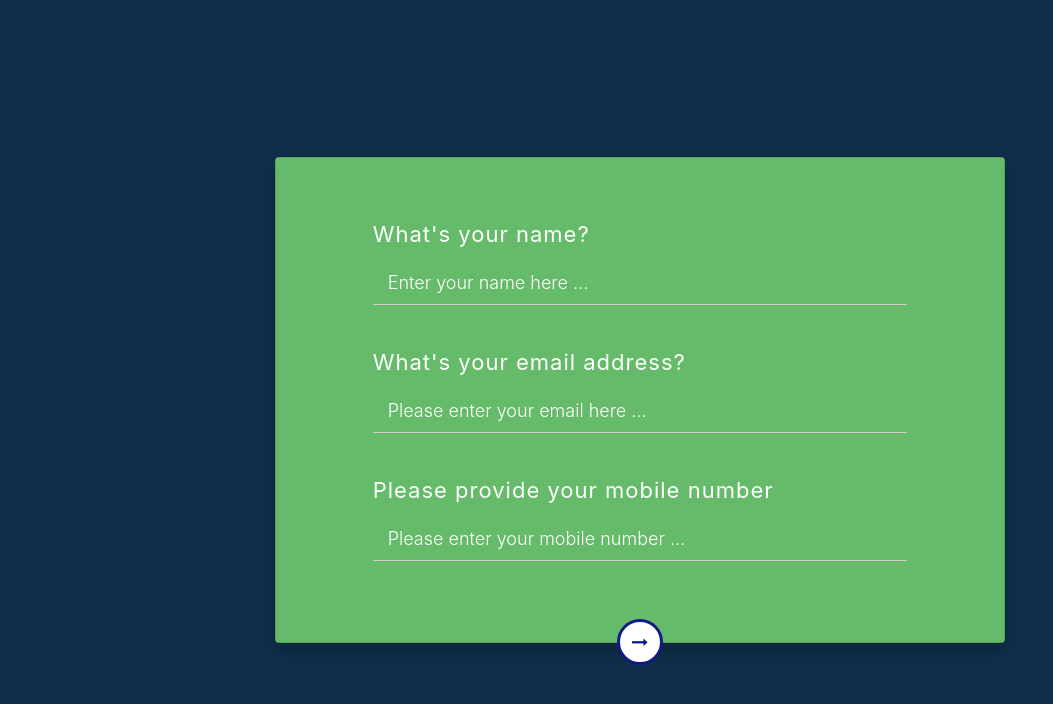
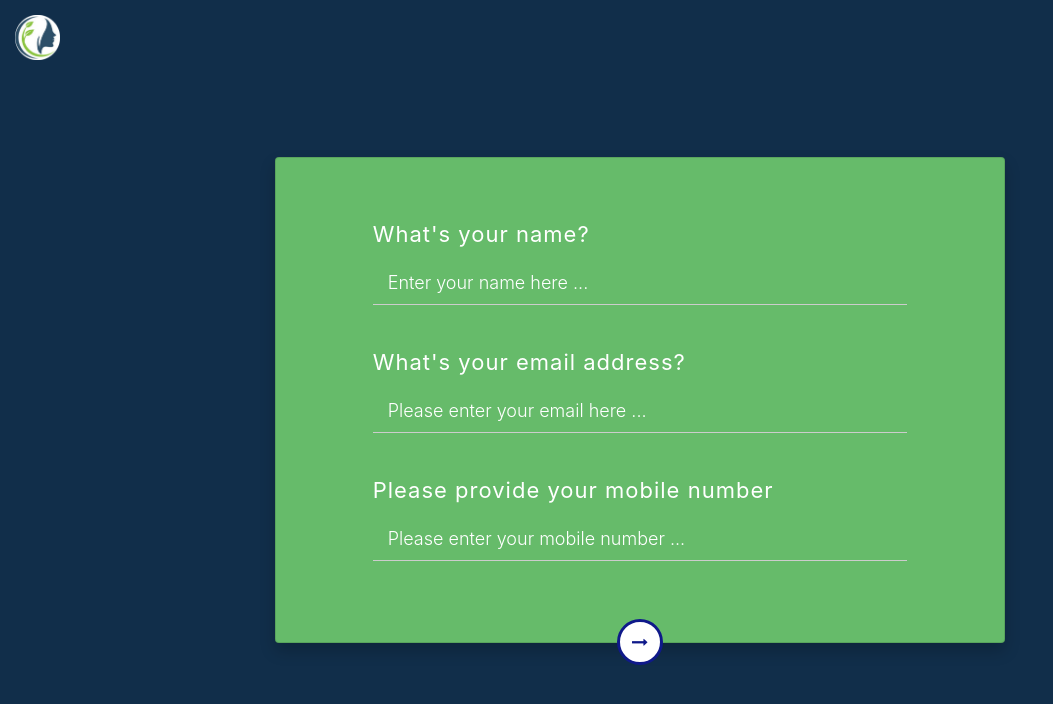
Before and after one commit to vidhi-mody/health-checkpoint, a website: page public/index.html in a window 1280 px wide. Shown: the whole page, without its empty margins (0-1053 px from the left). Drawn offline with nearby package versions, Linux system fonts and the light colour scheme.

Commit message:
feat: add logo

```diff
--- a/public/index.html
+++ b/public/index.html
@@ -26,6 +26,7 @@
     <script type="text/javascript" src="app.js"></script>
   </head>
   <body oncontextmenu="return false" class="snippet-body">
+    <image id="logo" src="images/logo.png" alt="" />
     <div class="container-fluid px-1 py-5 mx-auto">
       <div class="row d-flex justify-content-center">
         <div class="col-xl-7 col-lg-8 col-md-9">
--- a/public/style.css
+++ b/public/style.css
@@ -4,6 +4,14 @@ body {
   height: 100%;
   background-color: #112e4a;
   background-repeat: no-repeat;
+}
+
+#logo {
+  position: absolute;
+  width: 30px;
+  height: 30px;
+  left: 15px;
+  top: 15px;
 }
 
 .fieldlabels {
@@ -265,3 +273,10 @@ input[type="radio"]:checked + label:before {
   -webkit-transform: rotate(45deg);
   transform: rotate(45deg);
 }
+
+@media (min-width: 786px) {
+  #logo {
+    width: 45px;
+    height: 45px;
+  }
+}
```
Also changed, not shown: public/images/logo.png (added).
